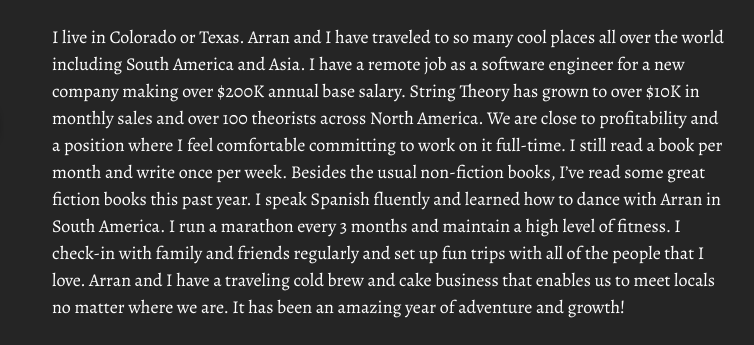
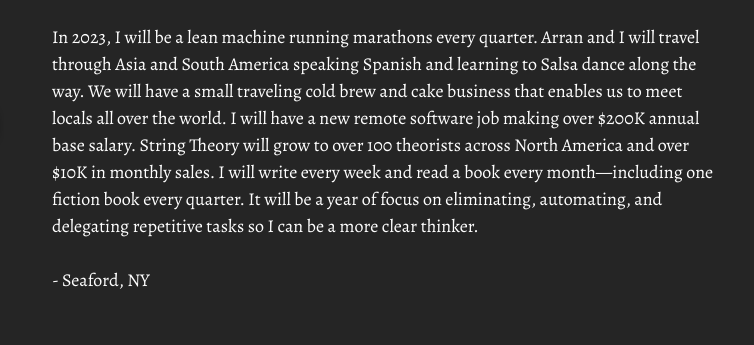
Before and after one commit to jcan37/jeffcannon, a Gatsby site: page /blog/june-2023-vision-statement/ in a window 1280 px wide. Shown: the part 251-596 px from the top of the page, 364-1118 px from the left. Built offline with nearby package versions, Linux system fonts and the light colour scheme; Gatsby itself is replaced by a stand-in of ours; some packages are replaced by stand-ins of ours.

Commit message:
Update Blog “june-2023-vision-statement”

```diff
--- a/content/blog/june-2023-vision-statement.md
+++ b/content/blog/june-2023-vision-statement.md
@@ -4,6 +4,6 @@ date: 2022-06-09T23:54:14.913Z
 title: June 2023 vision statement
 description: Part of my annual plan for 2022-2023.
 ---
-I live in Colorado or Texas. Arran and I have traveled to so many cool places all over the world including South America and Asia. I have a remote job as a software engineer for a new company making over $200K annual base salary. String Theory has grown to over $10K in monthly sales and over 100 theorists across North America. We are close to profitability and a position where I feel comfortable committing to work on it full-time. I still read a book per month and write once per week. Besides the usual non-fiction books, I’ve read some great fiction books this past year. I speak Spanish fluently and learned how to dance with Arran in South America. I run a marathon every 3 months and maintain a high level of fitness. I check-in with family and friends regularly and set up fun trips with all of the people that I love. Arran and I have a traveling cold brew and cake business that enables us to meet locals no matter where we are. It has been an amazing year of adventure and growth!
+In 2023, I will be a lean machine running marathons every quarter. Arran and I will travel through Asia and South America speaking Spanish and learning to Salsa dance along the way. We will have a small traveling cold brew and cake business that enables us to meet locals all over the world. I will have a new remote software job making over $200K annual base salary. String Theory will grow to over 100 theorists across North America and over $10K in monthly sales. I will write every week and read a book every month—including one fiction book every quarter. It will be a year of focus on eliminating, automating, and delegating repetitive tasks so I can be a more clear thinker.
 
 \- Seaford, NY
```
